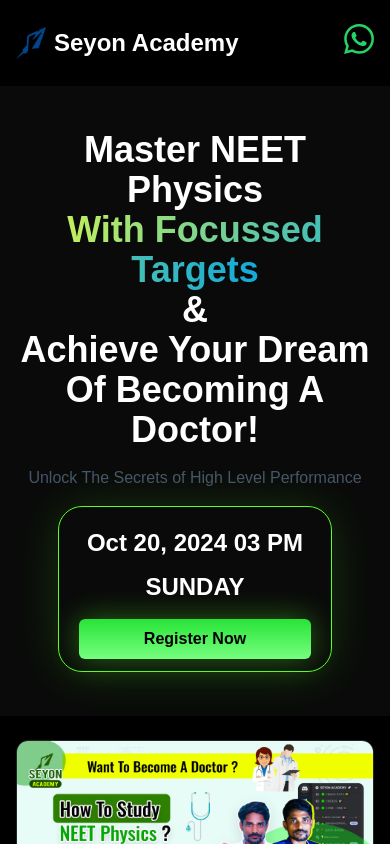
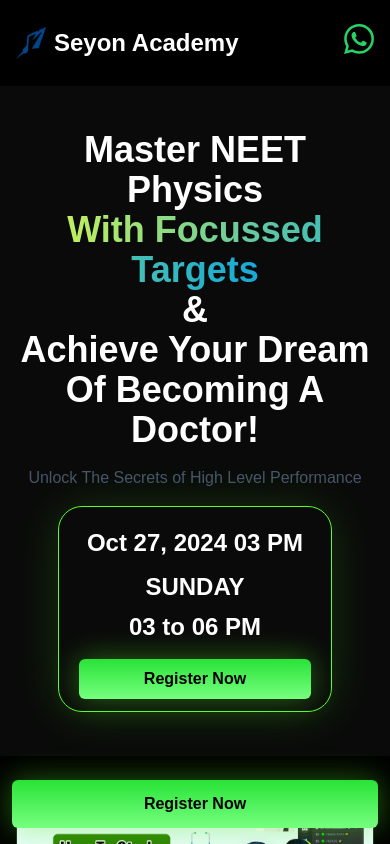
Before and after one commit to karthik1704/seyon-academy, a Next.js app: page /webinar in a window 390 px wide. Shown: the top 844 px of the page. Built offline with nearby package versions, Linux system fonts and the light colour scheme.

Commit message:
Refactor webinar constants and components

```diff
--- a/app/constants.tsx
+++ b/app/constants.tsx
@@ -1,7 +1,9 @@
 
 
 
-export const WEBINAR_DATETIME = 'Oct 20, 2024 03 PM';
+export const WEBINAR_DATETIME = 'Oct 27, 2024 03 PM';
+export const WEBINAR_DAY = 'SUNDAY';
+export const WEBINAR_TIMING = '03 to 06 PM';
 export const WEBINAR_URL = 'https://imjo.in/e4Za96';
 
 export const LOGO_URL = '/images/logo/logo.png';
--- a/app/webinar/components/attending-webinar.tsx
+++ b/app/webinar/components/attending-webinar.tsx
@@ -22,12 +22,12 @@
 const Card = ({ title, image }: CardProps) => {
   return (
     <div className="flex  md:flex-col items-center justify-center  border border-transparent rounded-3xl shadow-lg w-full md:w-[300px] md:h-[300px] hover:bg-clip-border hover:bg-gradient-to-r hover:from-[#12FFD4] hover:to-[#9BF170] ">
-      <div className="bg-black  hover:border-transparent p-4 rounded-3xl text-center h-full">
+      <div className="bg-black  hover:border-transparent p-4 rounded-3xl text-center h-full flex items-center md:flex-col">
         <div className="flex justify-center items-center">
 
-        <Image src={image} alt={title} width={100} height={80} className="p-2  " />
+        <Image src={image} alt={title} width={100} height={80} className="p-2  w-40 h-32 " />
         </div>
-        <h3 className="text-xl font-semibold text-center text-ellipsis mt-4">
+        <h3 className="text-sm md:text-xl font-semibold text-center text-ellipsis mt-4">
           {title}
         </h3>
       </div>
@@ -38,7 +38,7 @@
 const AttendingWebinar = () => {
   return (
     <div className="flex justify-center items-center flex-col mx-auto mt-8">
-      <h2 className="text-4xl font-semibold text-center inline-block md:text-5xl capitalize mb-4">
+      <h2 className="text-4xl font-semibold text-center inline-block md:text-5xl capitalize mb-4 p-1">
         After Attending This Webinar
         <br />
         <span className="bg-clip-text text-transparent bg-gradient-to-r from-[#cdff64] via-[#66d6ad] to-[#13b5e8]">
--- a/app/webinar/components/hero.tsx
+++ b/app/webinar/components/hero.tsx
@@ -33,7 +33,8 @@
           }`}
         >
           {text}
-        </span><br />
+        </span>
+        <br />
        <span> &</span>
         <span className="block "> Achieve Your Dream of Becoming a Doctor! </span>
           </h1>
--- a/app/webinar/components/join-webinar.tsx
+++ b/app/webinar/components/join-webinar.tsx
@@ -58,12 +58,11 @@
 const WebinarBounes = () => {
   return (
     <div className="  rounded-3xl overflow-hidden shadow-lg my-4 border-4 border-transparent bg-gradient-to-r from-[#cdff64] via-[#66d6ad] to-[#13b5e8] ">
-      <div className="w-full h-full bg-black rounded-3xl px-25 py-50 text-center p-2">
+      <div className="w-full h-full bg-black rounded-3xl px-25 py-50  p-2">
         <div className="px-6 py-4">
-          <div className="font-bold text-4xl md:text-6xl mb-2 p-8">
+          <div className="font-bold text-4xl md:text-6xl mb-2 p-8 text-center">
             Webinar Bonuses
           </div>
-
         </div>
         <div className="px-6 py-4">
           <div className="flex items-center mb-2">
@@ -81,7 +80,9 @@
                 d="M5 13l4 4L19 7"
               ></path>
             </svg>
-                <span className="font-semibold text-lg">Free Ebook</span>
+            <span className="font-semibold text-lg">
+              NEET physics total study materials{" "}
+            </span>
           </div>
           <div className="flex items-center mb-2">
             <svg
@@ -98,7 +99,28 @@
                 d="M5 13l4 4L19 7"
               ></path>
             </svg>
-                <span className="font-semibold text-lg">Source Material</span>
+            <span className="font-semibold text-lg">
+              NEET formulas digital materials{" "}
+            </span>
+          </div>
+          <div className="flex items-center mb-2">
+            <svg
+              className="w-6 h-6 text-green-500 mr-2"
+              fill="none"
+              stroke="currentColor"
+              viewBox="0 0 24 24"
+              xmlns="http://www.w3.org/2000/svg"
+            >
+              <path
+                strokeLinecap="round"
+                strokeLinejoin="round"
+                strokeWidth="2"
+                d="M5 13l4 4L19 7"
+              ></path>
+            </svg>
+            <span className="font-semibold text-lg">
+              Previous year question papers (Physics)
+            </span>
           </div>
         </div>
         <div className="px-6 pt-4 pb-2">
--- /dev/null
+++ b/app/webinar/components/sticky-button.tsx
@@ -0,0 +1,18 @@
+import { WEBINAR_URL } from "@/app/constants";
+import Link from "next/link";
+
+const StickyButton: React.FC = () => {
+  return (
+    <div className=" md:hidden fixed bottom-4  z-50 w-full  flex items-center">
+      <Link
+        href={WEBINAR_URL}
+        target="_blank"
+        className="text-center mx-3 bg-gradient-to-b  from-[#29e337] to-[#76ff80] shadow-[0_0_30px_1px_rgb(82_237_38_/_40%)] px-2 py-3 rounded-md w-full block font-bold text-black md:p-2 md:text-xl "
+      >
+        Register Now
+      </Link>
+    </div>
+  );
+};
+
+export default StickyButton;
--- a/app/webinar/components/webinar-button.tsx
+++ b/app/webinar/components/webinar-button.tsx
@@ -1,11 +1,12 @@
-import { WEBINAR_DATETIME, WEBINAR_URL } from "@/app/constants";
+import { WEBINAR_DATETIME, WEBINAR_DAY, WEBINAR_TIMING, WEBINAR_URL } from "@/app/constants";
 import Link from "next/link";
 
 const WebinarButton = () => {
   return (
     <div className="border rounded-3xl border-[#58FF29] text-center py-3 px-5 mt-4 shadow-[0px_2px_47.3px_0px_#58FF292B] md:flex md:py-2  md:items-center md:justify-evenly md:w-full">
       <p className="text-2xl font-semibold p-2  w-full md:text-2xl">{WEBINAR_DATETIME}</p>
-      <p className="text-2xl font-semibold   w-full md:text-2xl p-1 mb-3">SUNDAY</p>
+      <p className="text-2xl font-semibold   w-full md:text-2xl p-1 ">{WEBINAR_DAY}</p>
+      <p className="text-2xl font-semibold   w-full md:text-2xl p-1 mb-3">{WEBINAR_TIMING}</p>
 
       <Link href={WEBINAR_URL} target="_blank" className="bg-gradient-to-b  from-[#29e337] to-[#76ff80] shadow-[0_0_30px_1px_rgb(82_237_38_/_40%)] p-2 rounded-md w-full block font-bold text-black md:p-2 md:text-xl ">
         Register Now
--- a/app/webinar/components/you-should-attend.tsx
+++ b/app/webinar/components/you-should-attend.tsx
@@ -30,14 +30,14 @@
 const Card = ({ title, image }: CardProps) => {
   return (
     <div className="shadow-md rounded-lg p-1 w-full h-auto md:w-1/3 md:h-48 flex flex-row md:flex md:flex-col md:items-center border transition-all duration-300  hover:bg-gradient-to-r hover:from-[#cdff64] hover:via-[#66d6ad] hover:to-[#13b5e8]">
-     <div className="bg-black hover:border-transparent w-full h-full rounded-lg p-4 flex flex-row items-center  gap-4 md:flex-col">
+     <div className="bg-black hover:border-transparent w-full h-full rounded-lg p-4 flex flex-row items-center   gap-4 md:flex-col">
 
       <div className="flex justify-center items-center relative w-16 h-16 mx-auto mb-4">
         <Image src={image} alt={title} fill className="object-contain" />
       </div>
     <div>
 
-      <p className=" text-pretty md:text-center text-xl  text-ellipsis">{title}</p>
+      <p className=" text-pretty md:text-center text-base md:text-xl text-ellipsis">{title}</p>
     </div>
      </div>
     </div>
--- a/app/webinar/page.tsx
+++ b/app/webinar/page.tsx
@@ -14,6 +14,7 @@
 import TimeTicking from "./components/time-ticking";
 import Faq from "./components/faq";
 import Footer from "./components/footer";
+import StickyButton from "./components/sticky-button";
 
 export const generateMetadata = (): Metadata => ({
   title: "Webinar | Seyon Academy",
@@ -40,6 +41,7 @@
       <TimeTicking />
       <Faq/>
       <Footer/>
+      <StickyButton/>
     </div>
   );
 };
```
Lines whose indentation alone changed are shown as unchanged.
